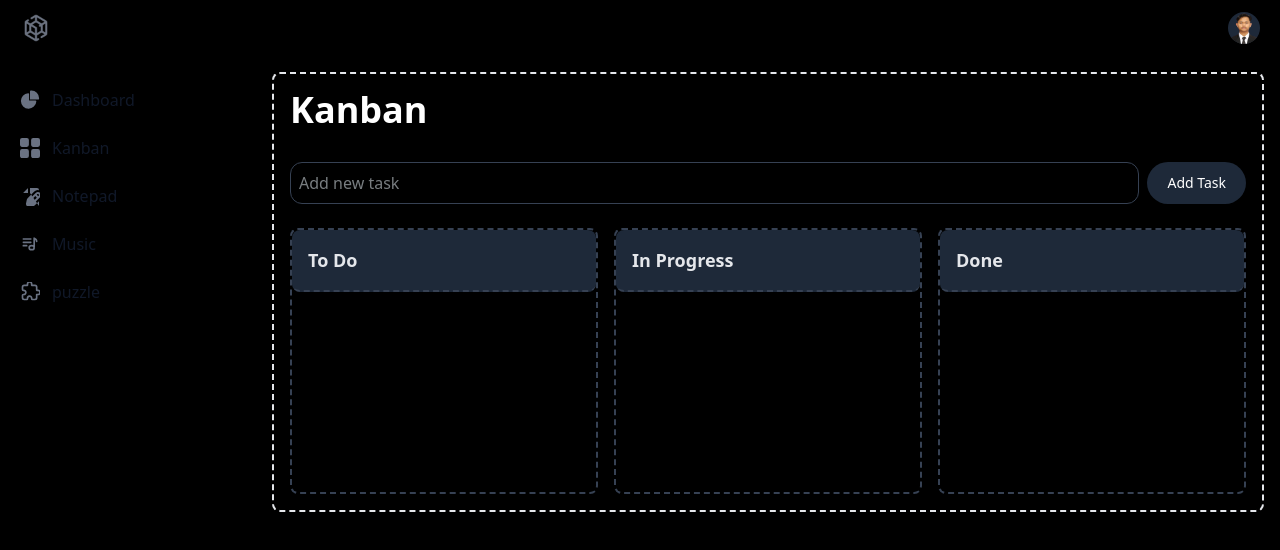
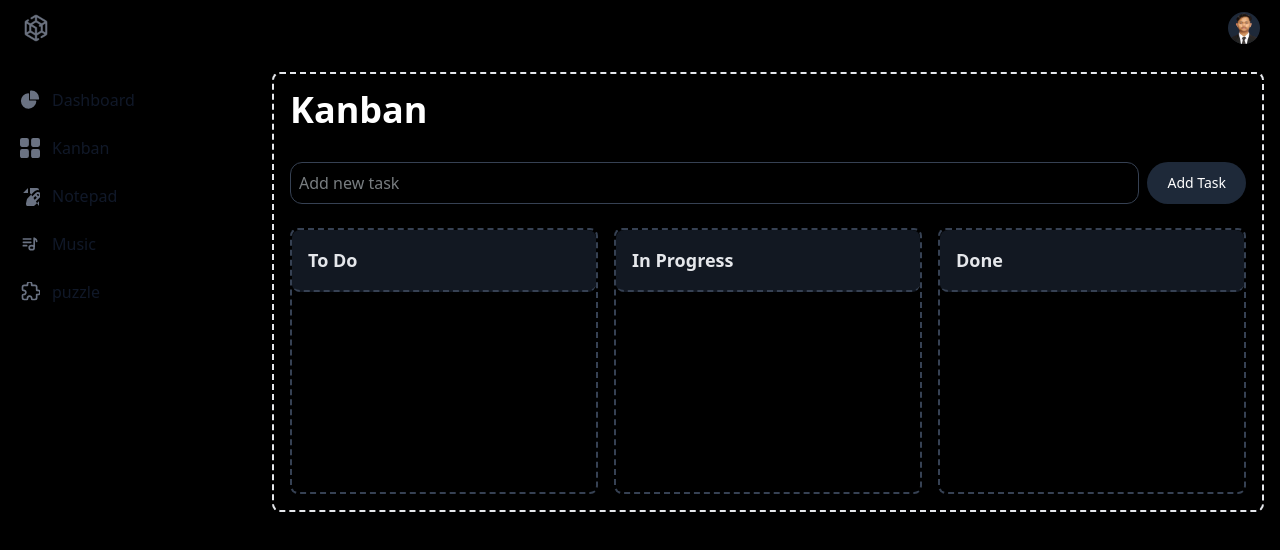
Before and after one commit to Maeeveee/Tesseract, a React (Vite) app: page /kanban in a window 1280 px wide. Shown: the top 550 px of the page. Built offline with nearby package versions, Linux system fonts and the light colour scheme.

Commit message:
styling history and kanban

```diff
--- a/src/components/historyForm.jsx
+++ b/src/components/historyForm.jsx
@@ -13,7 +13,7 @@ export default function HistoryForm({ notes, setEditingNote }) {
             <div className="p-4 border-2 border-gray-200 border-dashed rounded-lg dark:border-gray-700 mt-14">
                 <div className="flex justify-between items-center mb-4">
                     <h2 className="text-4xl font-bold text-white mb-4">Note History</h2>
-                    <Link to="/form" className="mb-4 text-white bg-gray-800 hover:bg-gray-700 text-md font-semibold rounded-full px-3 py-1 inline-block">New</Link>
+                    <Link to="/form" className="mb-4 text-white bg-gray-800 hover:bg-gray-700 text-md font-semibold rounded-full px-4 py-1 inline-block">New</Link>
                 </div>
                 {notes.map((note, index) => (
                     <div key={index} onClick={() => handleClick(note, index)} className="text-white cursor-pointer p-2 mb-2 rounded bg-gray-100 hover:bg-gray-200 dark:bg-gray-800 dark:hover:bg-gray-700">
--- a/src/components/kanban.jsx
+++ b/src/components/kanban.jsx
@@ -134,7 +134,7 @@ export default function Kanban() {
           <div className="grid grid-cols-1 md:grid-cols-3 gap-4">
             {Object.values(columns).map((column) => (
               <div key={column.id} className="border-2 border-gray-700 border-dashed rounded-lg shadow-md">
-                <div className="text-gray-200 p-4 border-b-2 bg-gray-800 border-gray-700 border-dashed rounded-lg">
+                <div className="text-gray-200 p-4 border-b-2 bg-gray-800/60 border-gray-700 border-dashed rounded-lg">
                   <h5 className="font-bold text-lg ">{column.title}</h5>
                 </div>
                 <div className="p-4 min-h-[200px]">
```
